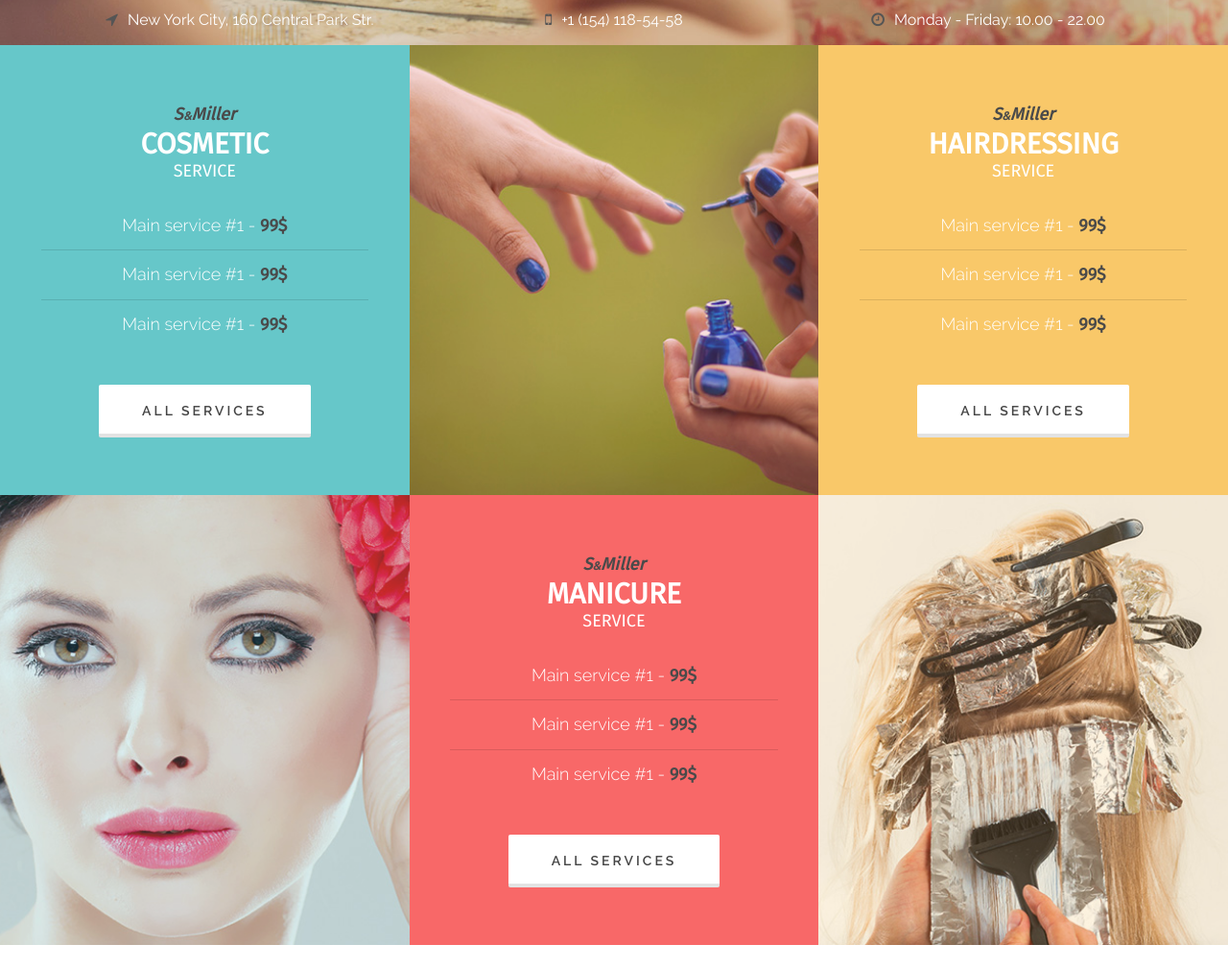
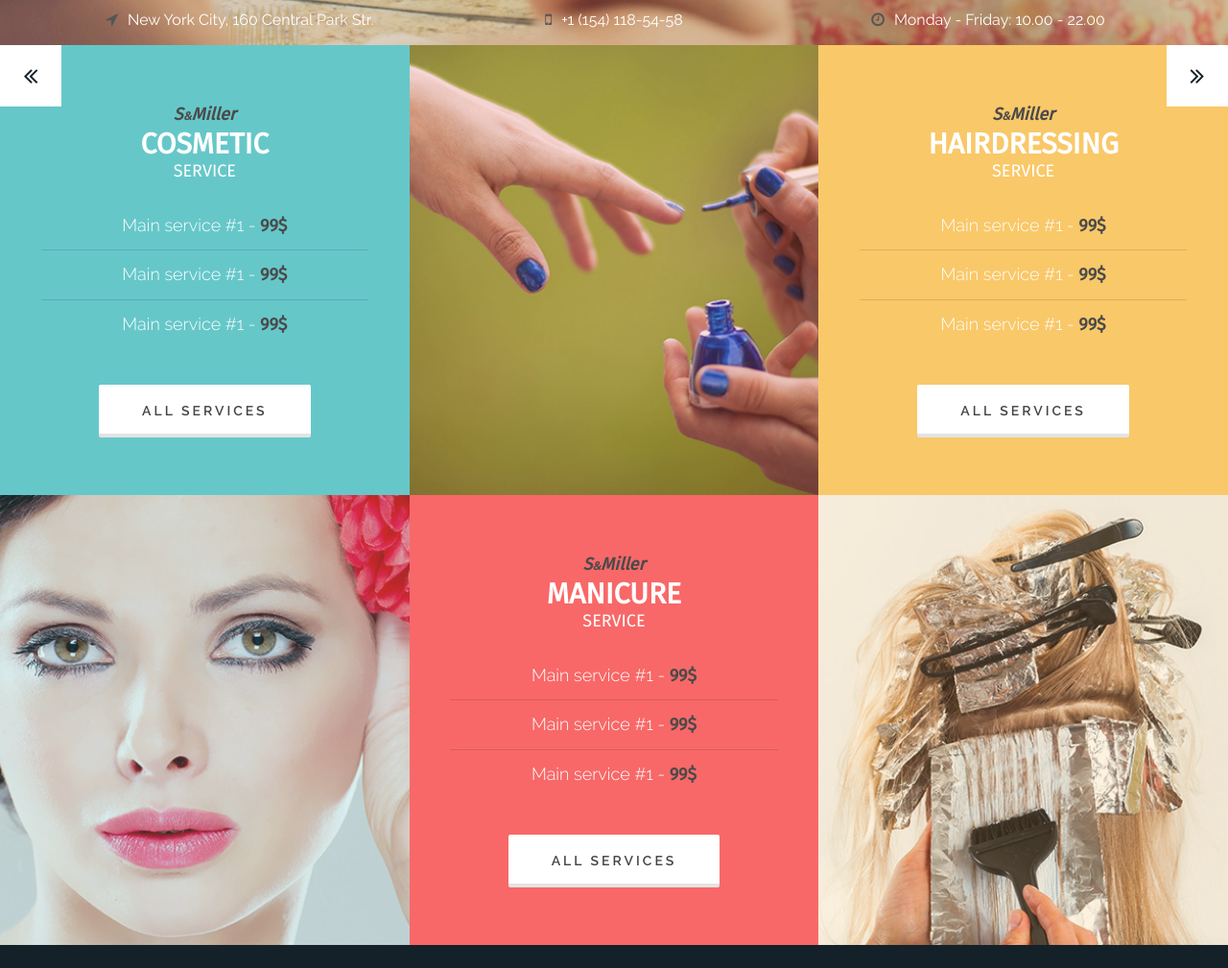
Before and after one commit to AndriiSavchuk/beauty_salon, a website: page app/index.html in a window 1280 px wide. Shown: the part 753-1762 px from the top of the page at 96% size. After the commit the page ends 1738 px from the top, so only its background shows below. Drawn offline with Linux system fonts and the light colour scheme.

Commit message:
Added navigation buttons in section Services

```diff
--- a/app/sass/style.sass
+++ b/app/sass/style.sass
@@ -173,6 +173,7 @@ $colors: $blue, $red, $yellow
         background-color: nth($colors, $i)
 
 .services
+    position: relative
     .services-block
         &:hover
             .service-img
@@ -236,6 +237,23 @@ $colors: $blue, $red, $yellow
                     &:after
                         background-color: rgba(#000, .4)
 
+    .owl-nav
+        position: absolute
+        top: 0
+        width: 100%
+        > div
+            position: absolute
+            width: 64px
+            height: 64px
+            background-color: #fff
+            color: $dark
+            text-align: center
+            line-height: 64px
+            font-size: 26px
+            &.owl-prev
+                left: 0
+            &.owl-next
+                right: 0
 
 
 
```
Also changed, not shown: app/css/style.css.
